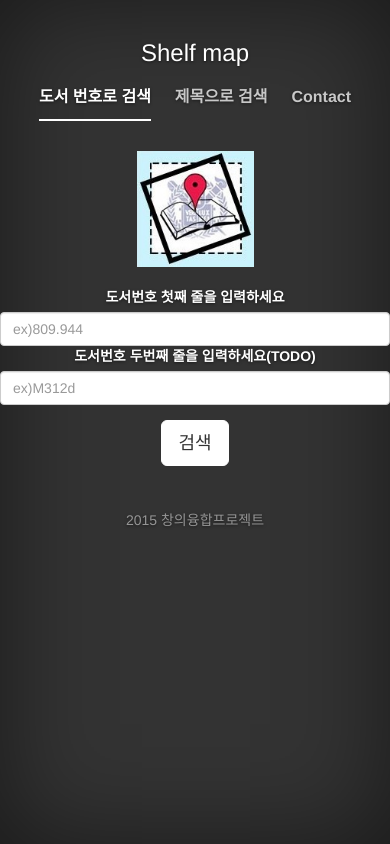
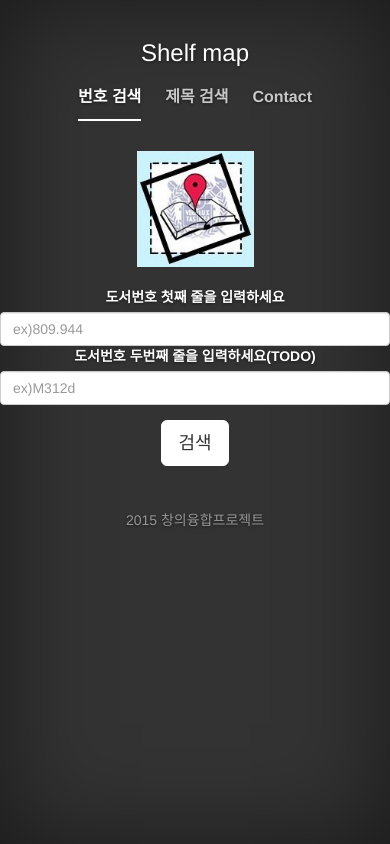
Before and after one commit to student777/SNU_libmap, a Django app: page / in a window 390 px wide. Run offline with Django 3.2, Linux system fonts and the light colour scheme; some libraries are stand-ins or nearby versions.

Commit message:
모바일환경을 위한 index 크기 조정

```diff
--- a/shelf_map/templates/index.html
+++ b/shelf_map/templates/index.html
@@ -29,8 +29,8 @@
                   <h3 class="masthead-brand"><a href="/">Shelf map</a></h3>
                   <nav>
                     <ul class="nav masthead-nav">
-                      <li id="btn1" class="active"><a href="#">도서 번호로 검색</a></li>
-                      <li id ="btn2"><a href="#">제목으로 검색</a></li>
+                      <li id="btn1" class="active"><a href="#">번호 검색</a></li>
+                      <li id ="btn2"><a href="#">제목 검색</a></li>
                       <li><a href="http://cfile23.uf.tistory.com/image/127DBB465109C6DF01EF5D">Contact</a></li>
                     </ul>
                   </nav>
@@ -65,7 +65,7 @@
             <div>
             nearest: {{result}}<br>
             서가위치는 {{result.col}} , {{result.row}} 입니다 <br>
-            <img width="50%" height="50%" src="/media/map.png"/>
+            <img width="50%" src="/media/map.png"/>
             </div>
         {% endif %}
 
```
